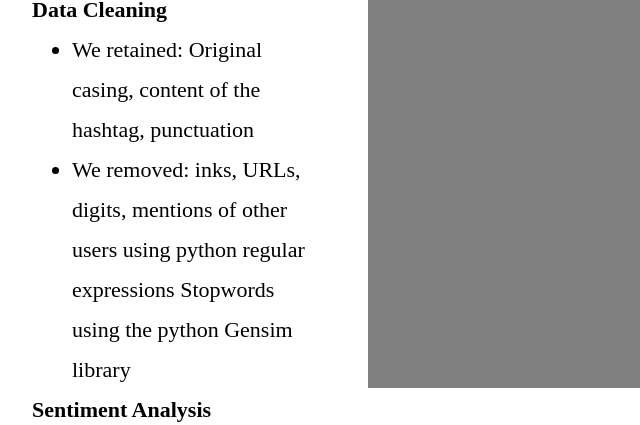
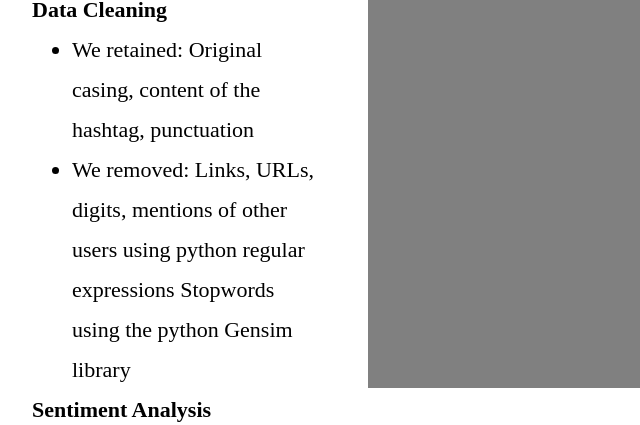
Before and after one commit to ACM-Research/examining-social-media, a plain HTML site: page Website/index.html in a window 1280 px wide. Shown: the part 2628-3053 px from the top of the page, 210-850 px from the left. Drawn offline with Linux system fonts and the light colour scheme; a script that the page names is missing.

Commit message:
Update index.html

```diff
--- a/Website/index.html
+++ b/Website/index.html
@@ -86,7 +86,7 @@
                     <ul class="ProcessText">
                         <div class="InsideList">
                             <li> We retained: Original casing, content of the hashtag, punctuation</li>
-                            <li> We removed: inks, URLs, digits, mentions of other users using python regular expressions Stopwords using the python Gensim library</li>
+                            <li> We removed: Links, URLs, digits, mentions of other users using python regular expressions Stopwords using the python Gensim library</li>
                         </div>
                     </ul>
 
```
